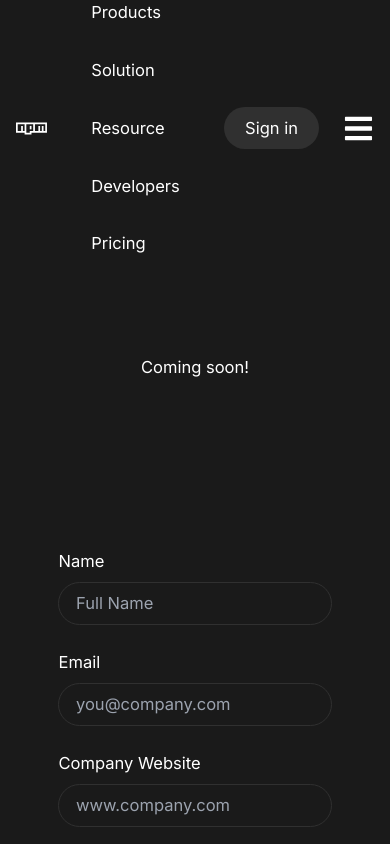
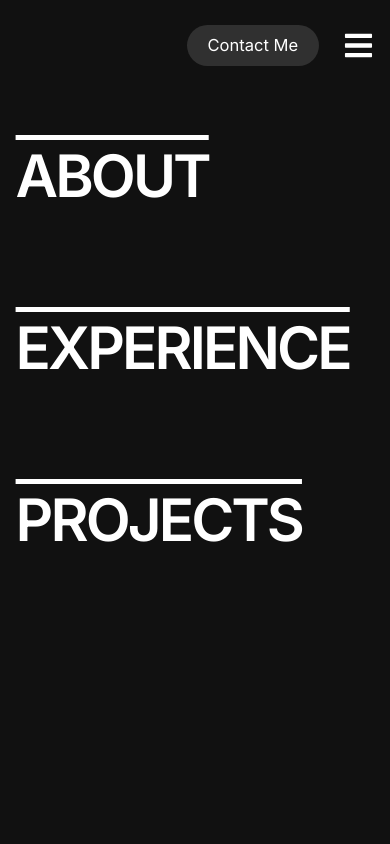
Before and after one commit to BuiltByBILLT/portfolio, a Next.js app: page / in a window 390 px wide. Shown: the top 844 px of the page. Built offline with nearby package versions, Linux system fonts and the light colour scheme.

Commit message:
mobilized header + finalized links

```diff
--- a/src/app/components/Header/header.tsx
+++ b/src/app/components/Header/header.tsx
@@ -1,40 +1,38 @@
 "use client"
+import Link from "next/link"
 import React, { useState } from "react"
 import { FaBars } from "react-icons/fa" // Importing hamburger icon from react-icons
 import { IoLogoNpm } from "react-icons/io5"
 
 const Header = () => {
-	const [isOpen, setIsOpen] = useState(false) // State to handle mobile menu
+	const [isOpen, setIsOpen] = useState(true) // State to handle mobile menu
 	function onToggleMenu(e: React.MouseEvent) {
 		setIsOpen(!isOpen)
 	}
 	return (
 		<header className="">
-			<nav className="flex justify-between items-center w-[92%]  mx-auto">
-				<div>
-					<IoLogoNpm className="text-3xl text-white"></IoLogoNpm>
-				</div>
-				<div className="flex items-center px-5">
-					<ul className="flex flex-col gap-8 md:flex-row md:items-center md:gap-[4vw] ">
-						<li>
-							<a href="#">Products</a>
-						</li>
-						<li>
-							<a href="#">Solution</a>
-						</li>
-						<li>
-							<a href="#">Resource</a>
-						</li>
-						<li>
-							<a href="#">Developers</a>
-						</li>
-						<li>
-							<a href="#">Pricing</a>
-						</li>
+			<nav className="flex justify-end items-center px-[4vw] py-6">
+				<Link href="/" className="hidden sm:block mr-auto z-20 ">
+					<span className="text-white">BUILT BY BILLT</span>
+					<i>👋🏽</i>
+				</Link>
+				<div
+					className={`bg-[#111] fixed top-0 left-0 w-full overflow-hidden transition-all duration-500 ${isOpen ? "h-[100vh]" : "h-[0]"} z-0
+				md:relative md:h-auto md:bg-transparent md:w-auto md:ml-auto`}>
+					<ul className="mt-32 px-[4vw] flex flex-col gap-[10vh] md:flex-row md:mt-0 md:gap-9 md:px-9">
+						<Link href="/" className="text-[15vw] uppercase tracking-tighter font-semibold overline md:text-base md:normal-case md:tracking-normal md:font-normal md:no-underline">
+							About
+						</Link>
+						<Link href="/" className="text-[15vw] uppercase tracking-tighter font-semibold overline md:text-base md:normal-case md:tracking-normal md:font-normal md:no-underline">
+							Experience
+						</Link>
+						<Link href="/" className="text-[15vw] uppercase tracking-tighter font-semibold overline md:text-base md:normal-case md:tracking-normal md:font-normal md:no-underline">
+							Projects
+						</Link>
 					</ul>
 				</div>
-				<div className="flex items-center gap-6">
-					<button className="bg-[#303030] text-white px-5 py-2 rounded-full ">Sign in</button>
+				<div className="flex items-center gap-6 z-20">
+					<button className="bg-[#303030] text-white px-5 py-2 rounded-full ">Contact Me</button>
 					<FaBars onClick={e => onToggleMenu(e)} className="text-3xl cursor-pointer md:hidden"></FaBars>
 				</div>
 			</nav>
```
